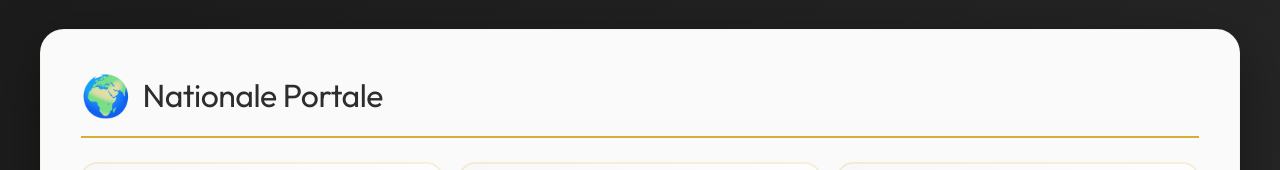
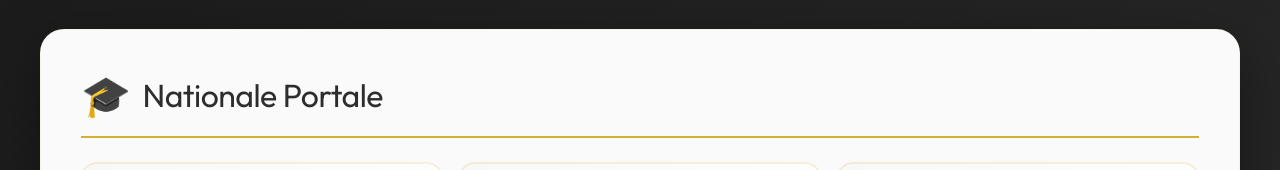
Before and after one commit to marcusmaletz/offers, a plain HTML site: page index.html in a window 1280 px wide. Shown: the part 305-475 px from the top of the page. Drawn offline with Linux system fonts and the light colour scheme.

Commit message:
Replace globe icon with graduation cap icon

```diff
--- a/index.html
+++ b/index.html
@@ -253,7 +253,7 @@
 
         <div class="section">
             <h2 class="section-title">
-                <span class="icon">🌍</span>
+                <span class="icon">🎓</span>
                 Nationale Portale
             </h2>
             <div class="links-grid">
```
